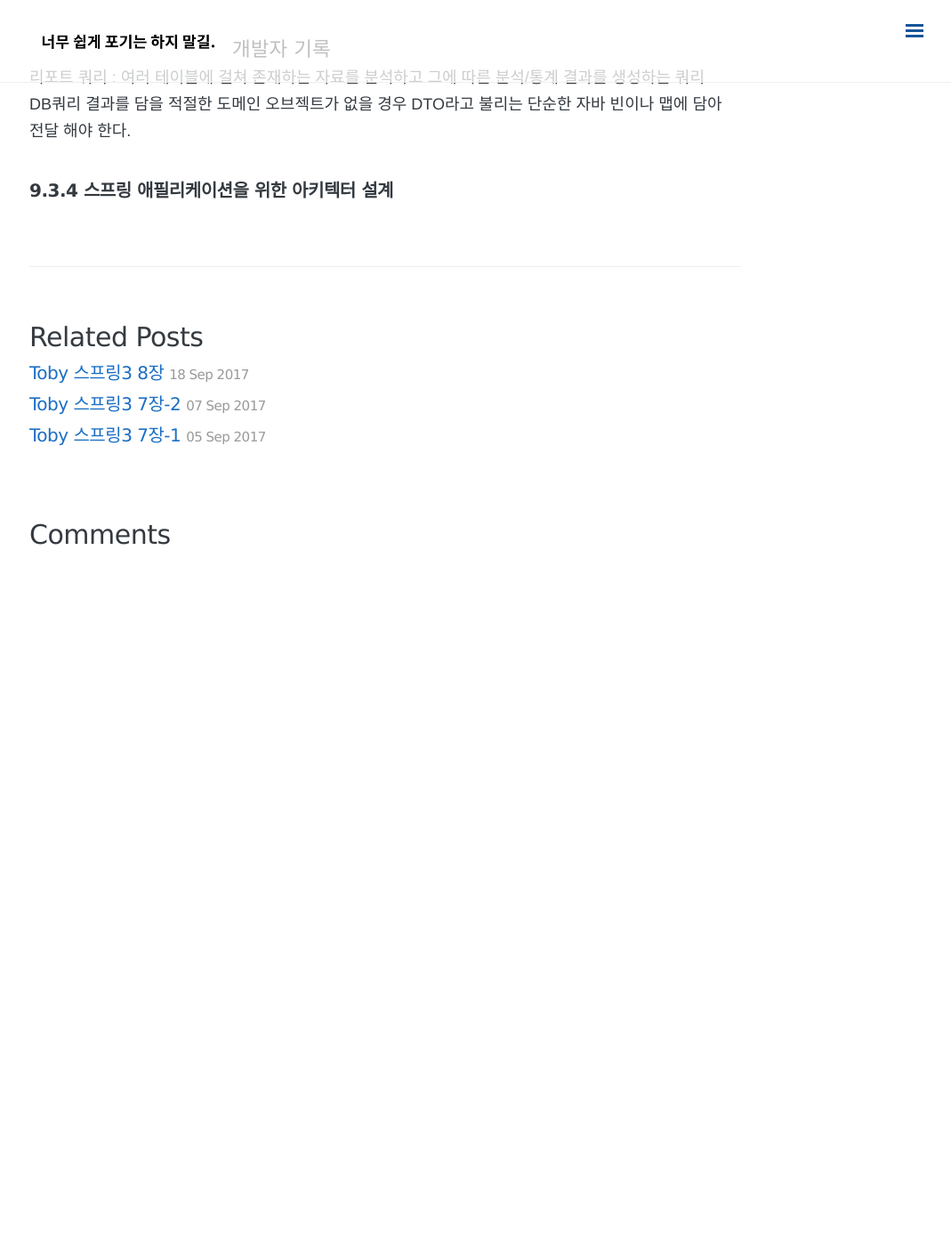
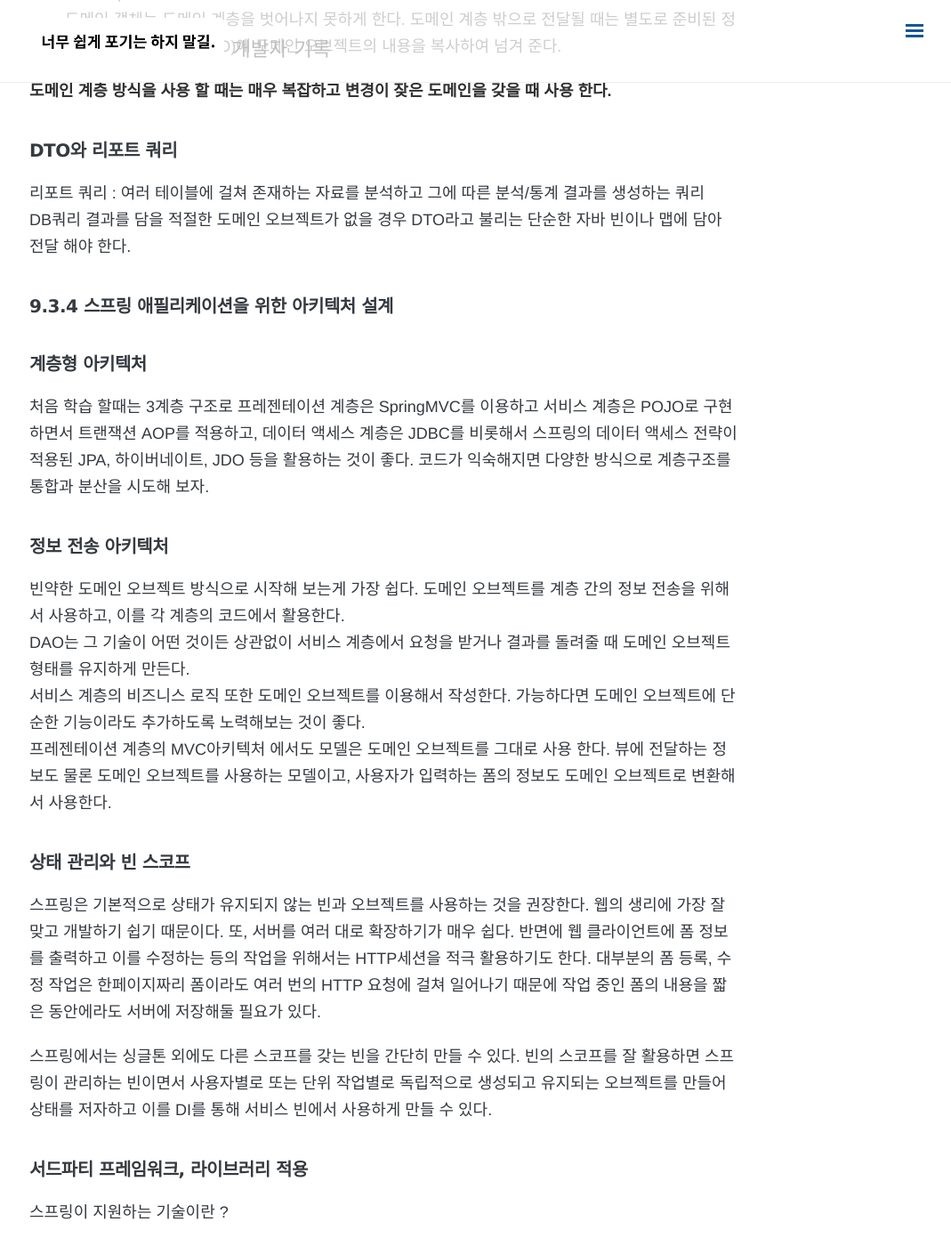
Before and after one commit to minigear/minigear.github.io, a Jekyll site: the page built from _posts/Spring/2017-09-15-tobyspring9-2.md, in a window 1280 px wide and 1400 px high, scrolled down 4160 px. Shown: the whole window at 89% size, without its empty margins (207-1276 px from the left). Built offline with Jekyll 4.4.1, drawn with Linux system fonts in a browser that asks for light colours; nearby versions of some CDN libraries; comment, search, counter and statistics services are not loaded; before the commit the page ends 4790 px from its top, so only the background shows below that; some of the changed text lies outside the part shown.

Commit message:
토비의 스프링 9장 내용 보강 정

```diff
--- a/_posts/Spring/2017-09-15-tobyspring9-2.md
+++ b/_posts/Spring/2017-09-15-tobyspring9-2.md
@@ -12,9 +12,11 @@ comments: true
 #### 9.3.1 계층형 아키텍처
 ###### 아키텍처와 SoC
 ###### 3계층 아키텍처와 수직 계층
-- 데이터 액세스 계층
-- 서비스 계층
-- 프리젠테이션 계층
+- **데이터 액세스 계층** : 수직적 계층 구조, DAO 계층, 장기적인 데이터 저장을 목적으로 하는 DB 이용이 주된 책임이다. 또 외부 시스템을 호출해서 서비스에 이용하는 기반계층으로 따로 분류하기도 한다.
+
+- **서비스 계층**: POJO, 엔터프라이즈 애플리케이션에서 가장 중요한 자산은 도메인의 핵심 비즈니스 로직이 들어 있는 서비스 계층이어야 한다.
+
+- **프리젠테이션 계층**: 엔터프라이즈 애플리케이션의 프레젠테이션 계층은 클라이언트의 종류와 상관없이 HTTP 프로토콜을 사용하는 서블릿이 바탕이 된다.
 
 ###### 계층형 아키텍처 설계의 원칙
 
@@ -104,4 +106,34 @@ AspectJ AOP를 사용하면 클래스 생성자가 호출되면서 오브젝트
 리포트 쿼리 : 여러 테이블에 걸쳐 존재하는 자료를 분석하고 그에 따른 분석/통계 결과를 생성하는 쿼리
 DB쿼리 결과를 담을 적절한 도메인 오브젝트가 없을 경우 DTO라고 불리는 단순한 자바 빈이나 맵에 담아 전달 해야 한다.
 
-#### 9.3.4 스프링 애필리케이션을 위한 아키텍터 설계
+#### 9.3.4 스프링 애필리케이션을 위한 아키텍처 설계
+
+###### 계층형 아키텍처
+처음 학습 할때는 3계층 구조로 프레젠테이션 계층은 SpringMVC를 이용하고 서비스 계층은 POJO로 구현하면서 트랜잭션 AOP를 적용하고, 데이터 액세스 계층은 JDBC를 비롯해서 스프링의 데이터 액세스 전략이 적용된 JPA, 하이버네이트, JDO 등을 활용하는 것이 좋다. 코드가 익숙해지면 다양한 방식으로 계층구조를 통합과 분산을 시도해 보자.
+
+##### 정보 전송 아키텍처
+빈약한 도메인 오브젝트 방식으로 시작해 보는게 가장 쉽다. 도메인 오브젝트를 계층 간의 정보 전송을 위해서 사용하고, 이를 각 계층의 코드에서 활용한다.
+DAO는 그 기술이 어떤 것이든 상관없이 서비스 계층에서 요청을 받거나 결과를 돌려줄 때 도메인 오브젝트 형태를 유지하게 만든다.
+서비스 계층의 비즈니스 로직 또한 도메인 오브젝트를 이용해서 작성한다. 가능하다면 도메인 오브젝트에 단순한 기능이라도 추가하도록 노력해보는 것이 좋다.
+프레젠테이션 계층의 MVC아키텍처 에서도 모델은 도메인 오브젝트를 그대로 사용 한다. 뷰에 전달하는 정보도 물론 도메인 오브젝트를 사용하는 모델이고, 사용자가 입력하는 폼의 정보도 도메인 오브젝트로 변환해서 사용한다.
+
+##### 상태 관리와 빈 스코프
+스프링은 기본적으로 상태가 유지되지 않는 빈과 오브젝트를 사용하는 것을 권장한다. 웹의 생리에 가장 잘 맞고 개발하기 쉽기 때문이다. 또, 서버를 여러 대로 확장하기가 매우 쉽다. 반면에 웹 클라이언트에 폼 정보를 출력하고 이를 수정하는 등의 작업을 위해서는 HTTP세션을 적극 활용하기도 한다. 대부분의 폼 등록, 수정 작업은 한페이지짜리 폼이라도 여러 번의 HTTP 요청에 걸쳐 일어나기 때문에 작업 중인 폼의 내용을 짧은 동안에라도 서버에 저장해둘 필요가 있다.
+
+스프링에서는 싱글톤 외에도 다른 스코프를 갖는 빈을 간단히 만들 수 있다. 빈의 스코프를 잘 활용하면 스프링이 관리하는 빈이면서 사용자별로 또는 단위 작업별로 독립적으로 생성되고 유지되는 오브젝트를 만들어 상태를 저자하고 이를 DI를 통해 서비스 빈에서 사용하게 만들 수 있다.
+
+##### 서드파티 프레임워크, 라이브러리 적용
+스프링이 지원하는 기술이란 ?
+
+- 첫째, 해당 기술을 스프링의 DI 패턴을 따라 사용할 수 있다.
+- 둘째, 스프링의 서비스 추상화가 적용됐다.
+- 셋째, 스프링이 지지하는 프로그래밍 모델을 적용했다.
+- 넷째, 템플릿/콜백이 지원된다.
+
+#### 9.4 정리
+- 스프링은 어떤 플랫폼에서도 사용될 수 있지만, 기본적으로 자바 엔터프라이즈 플랫폼(JavaEE)에 최적화되어 있다. HTTP를 통해 접근하는 웹 클라이언트와 백엔드 DB를 사용하는 애플리케이션에 적합하다.
+- 스프링 개발의 생산성을 증대시키고 품질을 높이려면 SpringIDE 플러그인이나 STS 같은 적절할 툴의 지원이 필요하다.
+- 스프링의 의존 라이브러리가 방대하기 때문에 라이브러리 관리와 의존관계를 관리하는 데 많은 노력을 기울여야 한다. 가능하면 스프링이 의존관계 정보를 제공해주는 Maven이나 Ivy같은 빌드 툴을 사용해 의존 라이브러리를 관리하는 것이 바람직하다.
+- 스프링 애플리케이션은 역할에 따라 3계층으로 구분되고, 다시 기술의 추상화에 따라 세분할 수 있다.
+- 스프링에 가장 잘 어울리는 아키텍처는 오브젝트 중심의 아키텍처이다.
+- 스프링이 직접 지원하지 않는 서드파티 기술도 스프링의 스타일의 접근 방식을 따라서 사용할 수 있도록 준비해둬야 한다.
```
